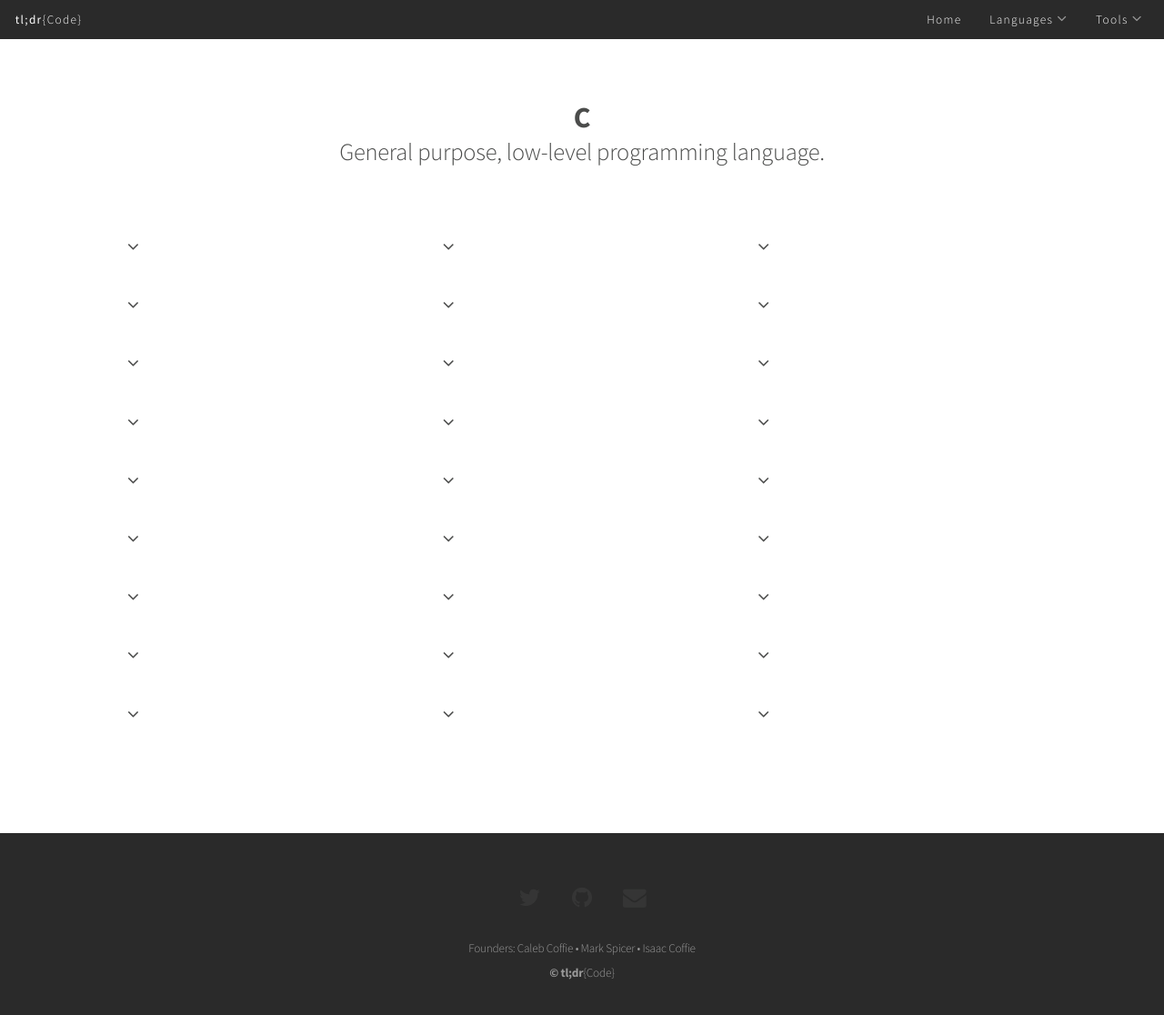
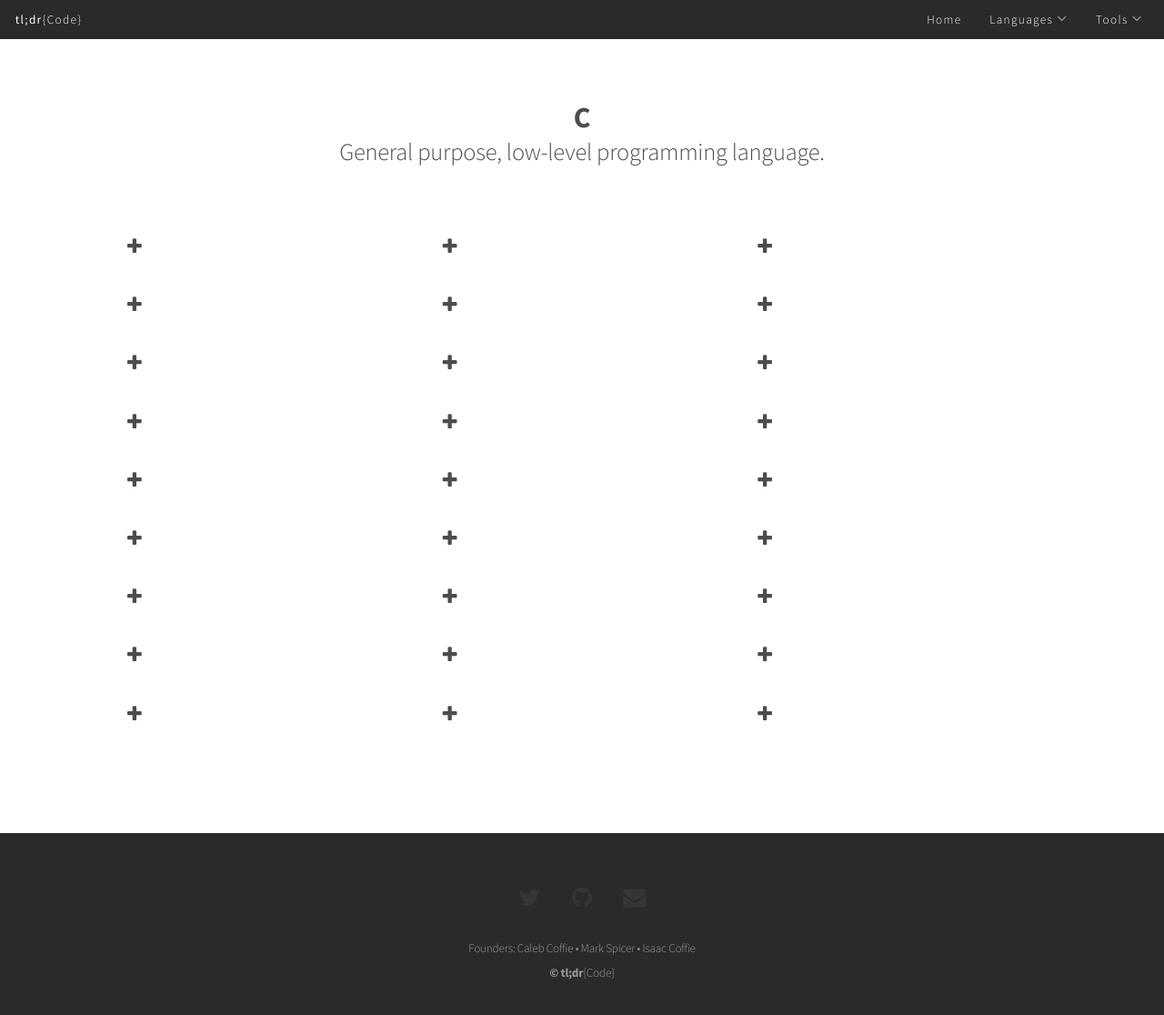
Before and after one commit to tldrcode/tldrcode.com, a Jekyll site: the page built from _languages/c.markdown, in a window 1280 px wide and 1164 px high. Shown: the top 1116 px of the window at 91% size. Built offline with Jekyll 4.4.1, drawn with Linux system fonts in a browser that asks for light colours.

Commit message:
Fixing modulo so rows work correctly.

```diff
--- a/_layouts/language.html
+++ b/_layouts/language.html
@@ -33,7 +33,7 @@ layout: default
         {% assign counter = 0 %}
         {% for category in page %}
           {% if category[0] != "layout" and category[0] != "icon" and category[0] != "Language" and category[0] != "Language_Description" and category[0] != "prism_name" and category[0] != "output" and category[0] != "content" and category[0] != "path" and category[0] != "relative_path" and category[0] != "url" and category[0] != "collection" %}
-            {% capture modulo %}{{ counter | mod:3 }}{% endcapture %}
+            {% capture modulo %}{{ counter | modulo:3 }}{% endcapture %}
             {% if modulo == '0' or counter == '0' %}
               {% if counter != 0 %}
                 </div>
@@ -45,7 +45,7 @@ layout: default
               {% for subcategory in category %}
                 {% if subcategory != category[0] %}
                   {% for type in subcategory %}
-                    <h2><a onclick="toggle_visibility('{{ type.Type }}');">{{ type.Type | strip_newlines }} <i class="icon fa-angle-down"></i></a></h2>
+                    <h2><a onclick="toggle_visibility('{{ type.Type }}');">{{ type.Type | strip_newlines }} <i class="icon fa-plus"></i></a></h2>
                     <div style="display: none;" id='{{ type.Type }}'>
                       {% for section in type %}
                         {% capture sectionname %}{{ section[0] | downcase | capitalize }}{% endcapture %}
--- a/_plugins/modulo.rb
+++ /dev/null
@@ -1,20 +0,0 @@
-# Modulo filter for Jekyll
-#
-# Adds modulo functionality to Jekyll. It's already in the Liquid core, but that
-# version doesn't appear to be in Jekyll.
-#
-# That's about it.
-
-module Jekyll
-  module ModuloFilter
-
-    # Returns the modulo of the input based on the supplied modulus
-    # Called 'mod' to avoid conflict with newer Liquid's 'modulo' filter
-    def mod(input, modulus)
-      input.to_i % modulus.to_i
-    end
-
-  end
-end
-
-Liquid::Template.register_filter(Jekyll::ModuloFilter)
```
